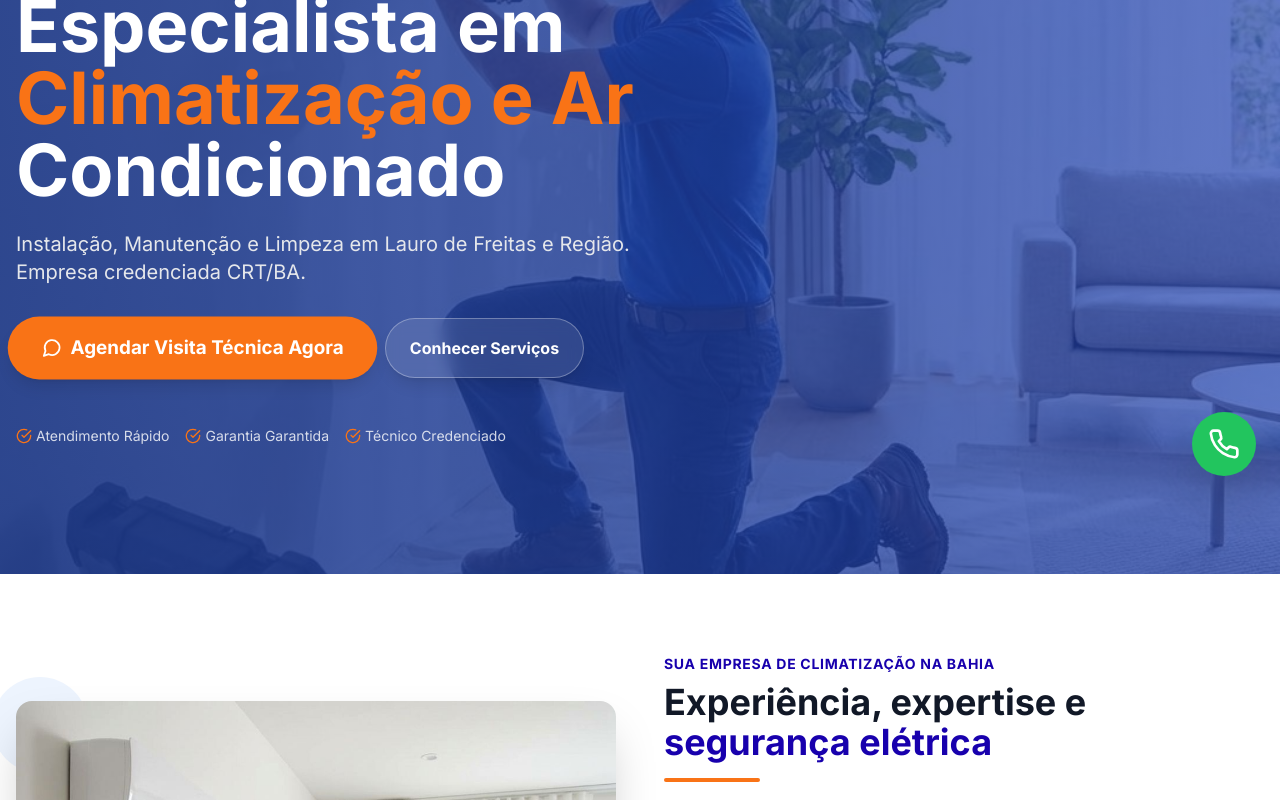
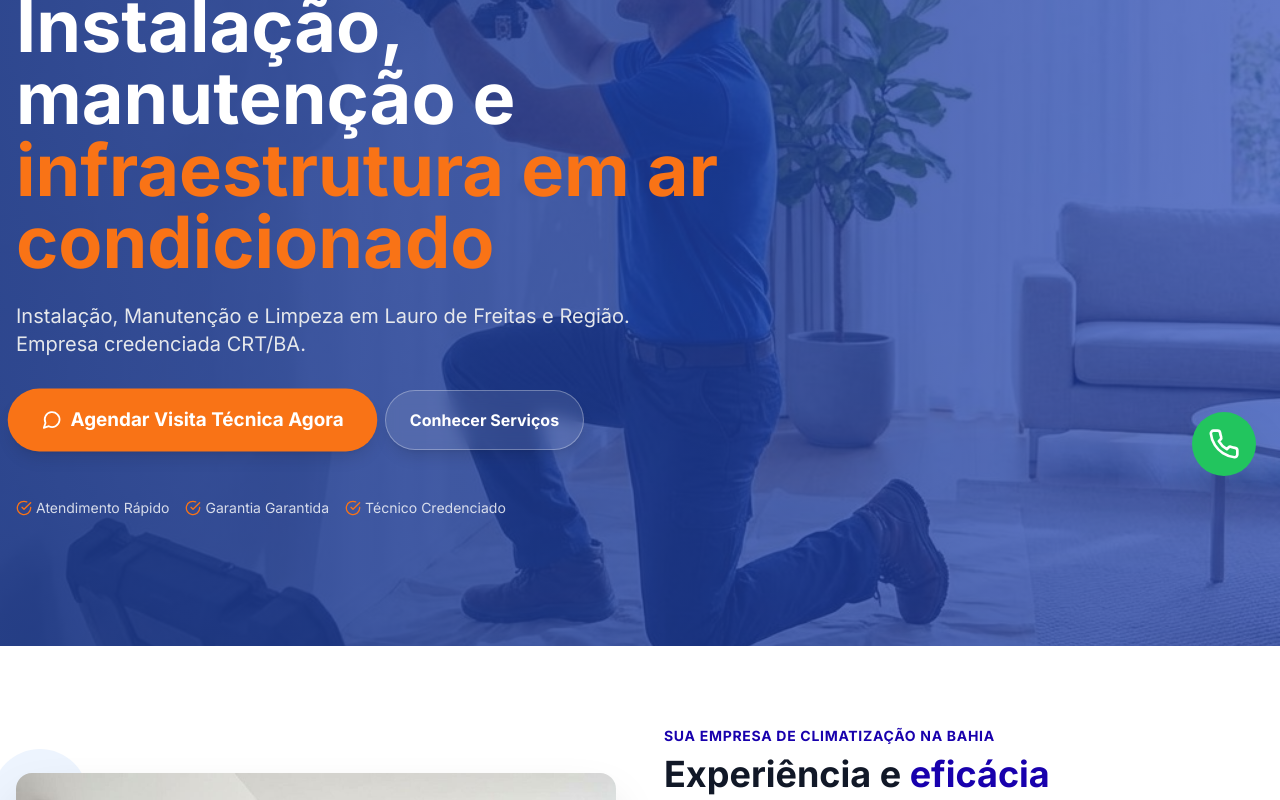
Before and after one commit to mcpfbahia/gsarefrigeracao, a React (Vite) app: page / in a window 1280 px wide. Shown: the part 300-1100 px from the top of the page. Built offline with nearby package versions, Linux system fonts and the light colour scheme.

Commit message:
mudança conteudo titulo

```diff
--- a/src/App.tsx
+++ b/src/App.tsx
@@ -261,9 +261,11 @@ const Hero = () => {
                     </div>
 
                     <h1 className="text-4xl md:text-6xl lg:text-7xl font-bold text-white mb-6 leading-tight">
-                        Especialista em <br />
-                        <span className="text-orange-500">Climatização e Ar</span> <br />
-                        Condicionado
+                        Instalação, manutenção e <br />
+                        <span className="text-orange-500">
+                            infraestrutura em ar <br />
+                            condicionado
+                        </span>
                     </h1>
 
                     <p className="text-lg md:text-xl text-gray-200 mb-8 max-w-2xl">
@@ -339,7 +341,7 @@ const About = () => (
                     className="w-full md:w-1/2"
                 >
                     <SectionHeading subtitle="Sua Empresa de Climatização na Bahia" centered={false}>
-                        Experiência, expertise e <span className="text-primary">segurança elétrica</span>
+                        Experiência e <span className="text-primary">eficácia comprovada</span>
                     </SectionHeading>
                     <p className="text-gray-600 mb-6 text-lg leading-relaxed">
                         A <strong>GSA Climatização</strong> atende com agilidade toda a Região Metropolitana, fazendo a ponte entre o conforto residencial nos bairros de Salvador e Lauro de Freitas, e a capacidade técnica em indústrias como no Polo de Camaçari.
```
Also changed, not shown: 1 other file (tests, documents, lock files or other folders).
